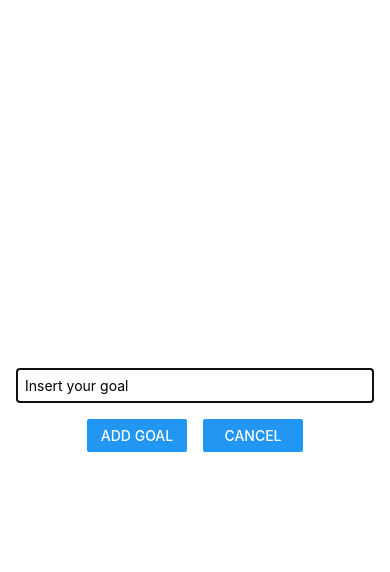
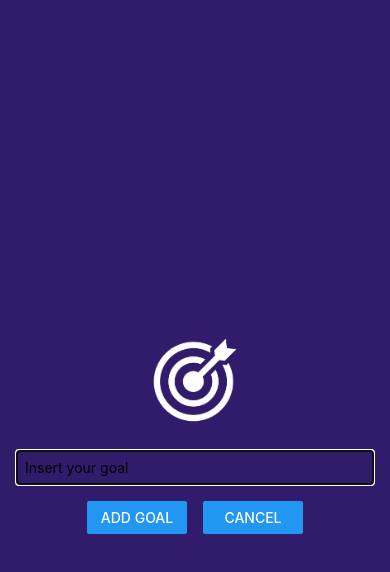
Before and after one commit to rafa-Nobre/Go_All, a React Native app: screen / in a window 390 px wide. Both pictures are taken after a click on the button "ADD NEW GOAL". Shown: the top 572 px of the page. Built offline with nearby package versions, Linux system fonts and the light colour scheme.

Commit message:
Adding image and background color

```diff
--- a/App.js
+++ b/App.js
@@ -13,8 +13,8 @@ export default function App() {
       ...currentGoals,
       { text: enteredGoalText, id: Math.random().toString() }
     ])
+    endAddGoalHandler()
   }
-
   function deleteGoalHandler(id) {
     setGoals(currentGoals => {
       return currentGoals.filter(goal => goal.id !== id)
@@ -23,6 +23,9 @@ export default function App() {
 
   function startAddGoalHandler() {
     setModalVisibility(true)
+  }
+  function endAddGoalHandler() {
+    setModalVisibility(false)
   }
 
   return (
@@ -33,7 +36,11 @@ export default function App() {
         color="#5e0acc"
       />
 
-      <GoalInput onAddGoal={addGoalHandler} showModal={modalVisibility} />
+      <GoalInput
+        onAddGoal={addGoalHandler}
+        onCancel={endAddGoalHandler}
+        showModal={modalVisibility}
+      />
       <View style={styles.goalsContainer}>
         <FlatList
           data={goals}
--- a/src/components/GoalInput/GoalInput.js
+++ b/src/components/GoalInput/GoalInput.js
@@ -1,5 +1,5 @@
 import { useState } from 'react'
-import { View, TextInput, Button, StyleSheet, Modal } from 'react-native'
+import { View, TextInput, Button, Image, StyleSheet, Modal } from 'react-native'
 
 const GoalInput = props => {
   const [enteredGoalText, setEnteredGoalText] = useState('')
@@ -15,6 +15,10 @@ const GoalInput = props => {
   return (
     <Modal visible={props.showModal} animationType="slide">
       <View style={styles.inputContainer}>
+        <Image
+          source={require('../../../assets/goal.png')}
+          style={styles.image}
+        />
         <TextInput
           placeholder="Insert your goal"
           onChangeText={goalInputHandler}
@@ -26,7 +30,7 @@ const GoalInput = props => {
             <Button title="Add Goal" onPress={addGoalHandler} />
           </View>
           <View style={styles.button}>
-            <Button title="Cancel" />
+            <Button title="Cancel" onPress={props.onCancel} />
           </View>
         </View>
       </View>
@@ -39,10 +43,8 @@ const styles = StyleSheet.create({
     flex: 1,
     justifyContent: 'center',
     alignItems: 'center',
-    marginBottom: 24,
     padding: 16,
-    borderBottomWidth: 1,
-    borderBottomColor: '#cccccc'
+    backgroundColor: '#311b6b'
   },
   textInput: {
     borderWidth: 1,
@@ -57,6 +59,11 @@ const styles = StyleSheet.create({
   button: {
     width: 100,
     marginHorizontal: 8
+  },
+  image: {
+    width: 100,
+    height: 100,
+    margin: 20
   }
 })
 
```
Also changed, not shown: assets/goal.png (added).
